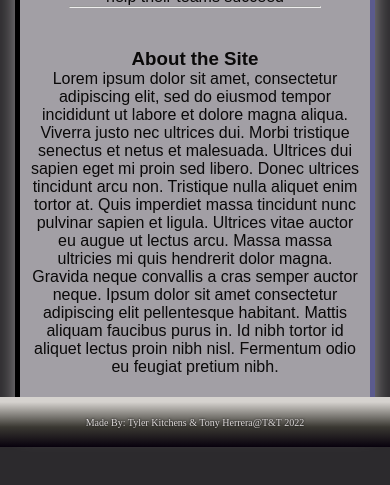
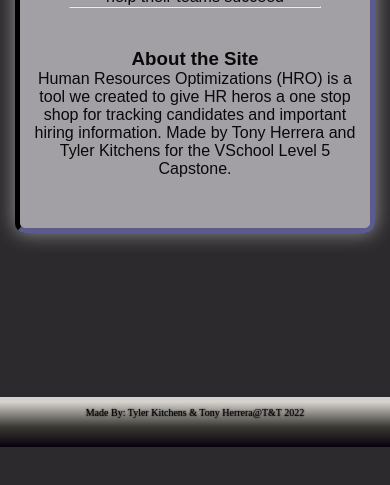
Before and after one commit to KitchensTyler/hro, a React (Create React App) app in the folder client/: page / in a window 390 px wide. Shown: the part 397-882 px from the top of the page. After the commit the page ends 844 px from the top, so only its background shows below. Built offline with nearby package versions, Linux system fonts and the light colour scheme; no server answers; a web font is replaced by a local one.

Commit message:
About update

```diff
--- a/client/src/components/Home.js
+++ b/client/src/components/Home.js
@@ -16,7 +16,9 @@ function Home(){
                 <hr/>
                 <div className="about">
                     <h3>About the Site</h3>
-                    <p>Lorem ipsum dolor sit amet, consectetur adipiscing elit, sed do eiusmod tempor incididunt ut labore et dolore magna aliqua. Viverra justo nec ultrices dui. Morbi tristique senectus et netus et malesuada. Ultrices dui sapien eget mi proin sed libero. Donec ultrices tincidunt arcu non. Tristique nulla aliquet enim tortor at. Quis imperdiet massa tincidunt nunc pulvinar sapien et ligula. Ultrices vitae auctor eu augue ut lectus arcu. Massa massa ultricies mi quis hendrerit dolor magna. Gravida neque convallis a cras semper auctor neque. Ipsum dolor sit amet consectetur adipiscing elit pellentesque habitant. Mattis aliquam faucibus purus in. Id nibh tortor id aliquet lectus proin nibh nisl. Fermentum odio eu feugiat pretium nibh.</p>
+                    <p>Human Resources Optimizations (HRO) is a tool we created to give HR heros a one stop shop for tracking candidates and important hiring information.
+                        Made by Tony Herrera and Tyler Kitchens for the VSchool Level 5 Capstone.
+                    </p>
                 </div>
             </div>
         </div>
--- a/client/src/css/footer.css
+++ b/client/src/css/footer.css
@@ -11,14 +11,13 @@ body {
     position: fixed;
     bottom:0;
     padding:10px 0 10px 0;
-    min-width:100%;
+    width:100%;
     height:30px;
     font-size: 10px;
     display:flex;
     justify-content: center;
-    align-items: center;
     background: linear-gradient(180deg, rgb(213, 210, 206) 10%, rgb(58, 56, 50) 60%, rgba(8,1,13,1) 100%);
-    color:rgb(223, 219, 219);
+    color:rgb(0, 0, 0);
     text-shadow: 0px 0px 2px black;
   }
 }
--- a/client/src/css/form.css
+++ b/client/src/css/form.css
@@ -4,7 +4,7 @@ body{
 
 @media screen and (min-width:601px){
     .container{
-        width:auto;
+        width: auto;
         margin:5px 5px 50px 5px;
         background-color: rgba(231, 229, 234, 0.632);
         display:flex;
```
